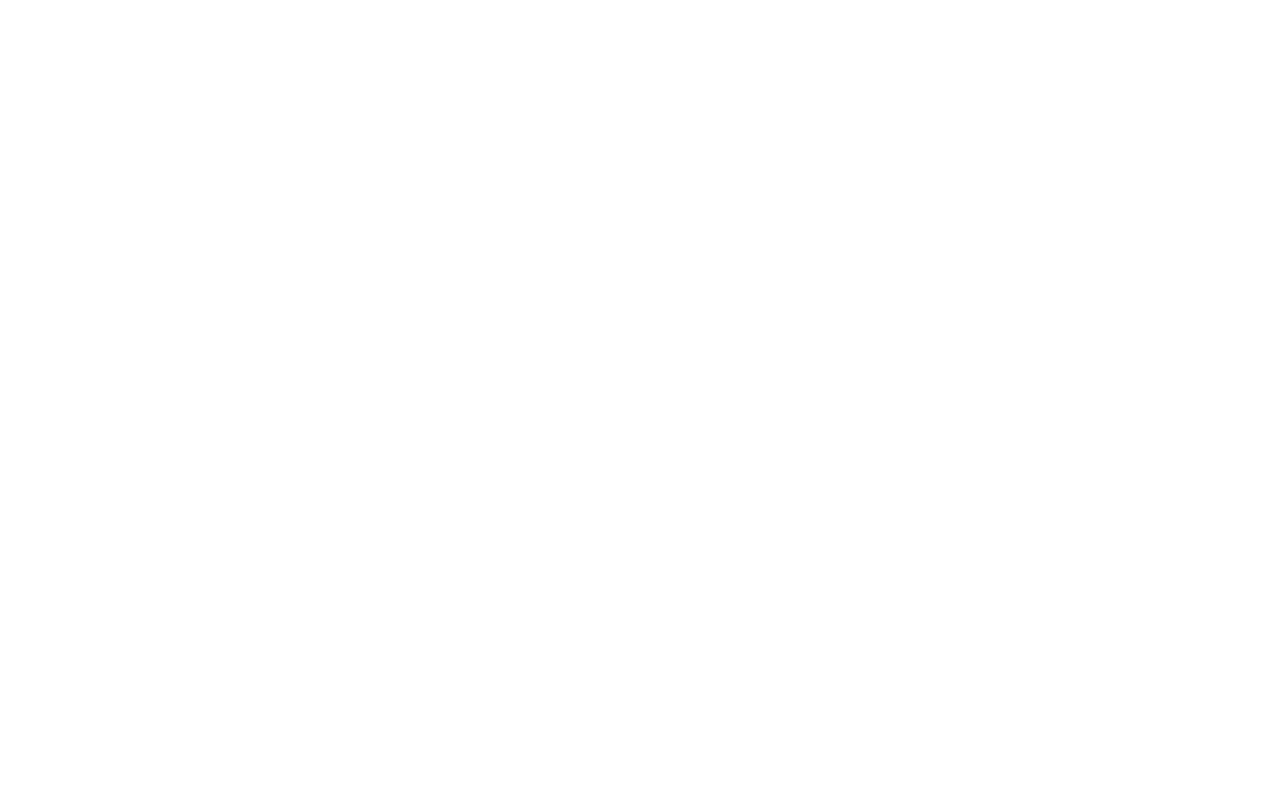
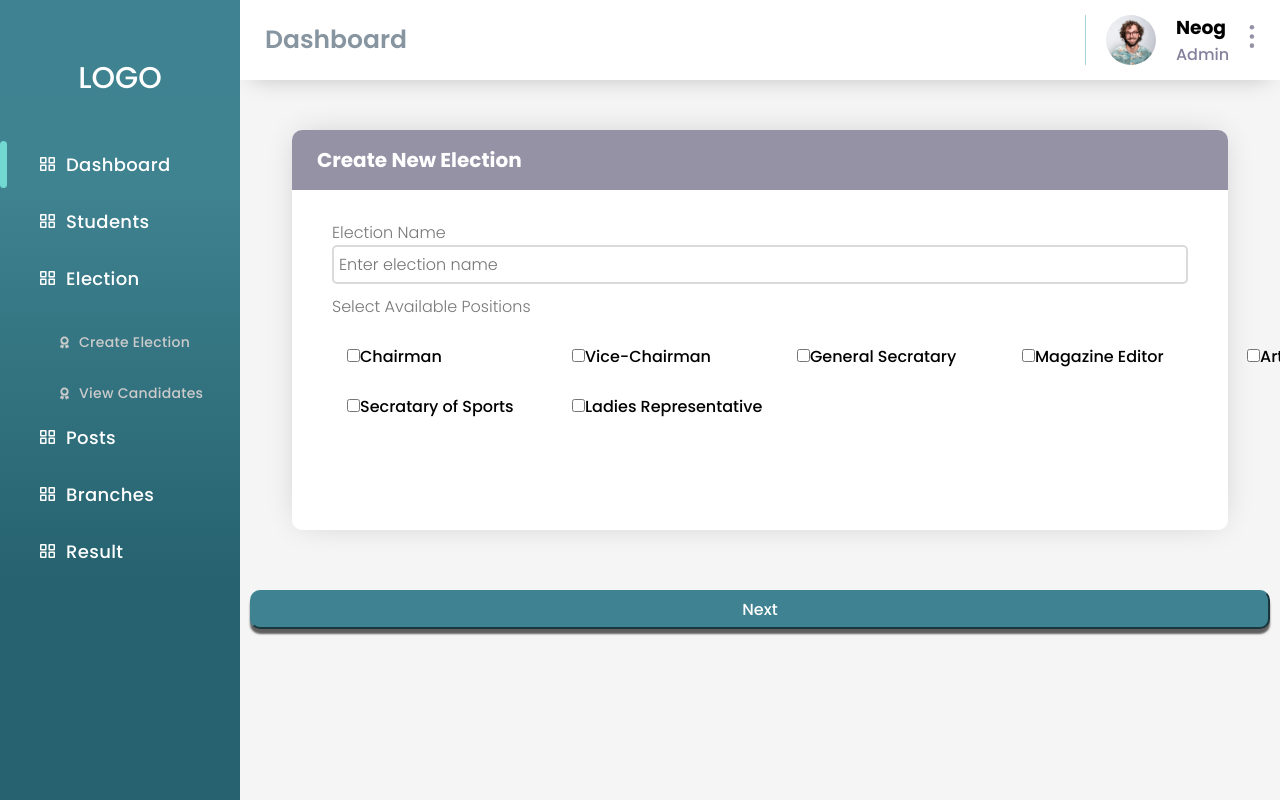
Before and after one commit to Abhinandps/e-poll, a React (Create React App) app: page /dashboard/create-election in a window 1280 px wide. Before the commit this address had no page. Built offline with nearby package versions, Linux system fonts and the light colour scheme.

Commit message:
election created

```diff
--- a/src/App.js
+++ b/src/App.js
@@ -36,7 +36,7 @@
       </Route>
       <Route path='/dashboard' element={<AdminLayout/>}>
         <Route path='admin' />
-        <Route path='election' element={<CreateElection title="Create Election" />} />
+        <Route path='create-election' element={<CreateElection title="Create New Election" />} />
       </Route>
 
 
--- a/src/Routes/Admin/Election/CreateElection.jsx
+++ b/src/Routes/Admin/Election/CreateElection.jsx
@@ -1,15 +1,40 @@
 import React from 'react'
+import InputField from '../../../Components/Form/InputField'
 import FormLayout from '../../../Components/Layout/FormLayout'
+
+const Checkbox = ({ label }) => {
+  return (
+    <div className="checkbox-wrapper">
+      <label>
+        <input className="box" type="checkbox"  />
+        <span>{label}</span>
+      </label>
+    </div>
+  );
+};
 
 const CreateElection = ({title}) => {
   return (
-
     <>
     <FormLayout title={title}>
-      Contents
+    <form>
+    <InputField
+     Label="Election Name"
+     placeholder="Enter election name"
+     />
+    <h2>Select Available Positions</h2>
+    <div className='wrap'>
+    <Checkbox label="Chairman" />
+    <Checkbox label="Vice-Chairman" />
+    <Checkbox label="General Secratary" />
+    <Checkbox label="Magazine Editor" />
+    <Checkbox label="Arts club Secratary" />
+    <Checkbox label="Secratary of Sports" />
+    <Checkbox label="Ladies Representative" />
+    </div>
+    </form>
     </FormLayout>
     </>
-
   )
 }
 
--- a/src/Styles/FormLayout.css
+++ b/src/Styles/FormLayout.css
@@ -8,6 +8,13 @@
     border-radius:10px ;
     box-shadow: 0px -1px 33px -8px rgba(0, 0, 0, 0.2);
 }
+.form-content h2{
+    padding-left: 10px;
+    font-weight: 300;
+    font-size: 16px;
+    color: #787878;
+
+}
 
 .form-header{
     height: 60px;
@@ -16,7 +23,6 @@
     display: flex;
     justify-content: flex-start;
     align-items: center;
-
 }
 
 .form-header h2{
@@ -28,6 +34,17 @@
     padding: 20px 30px;
 }
 
-.button-section{
+/* .button-section{
+   display: flex;
+   justify-content: flex-end;
    width: 100px;
+   align-items: center;
+} */
+
+.form-content .wrap{
+    padding: 25px;
+    display: grid;
+    grid-template-columns: repeat(5,200px);
+    gap: 25px;
+
 }
--- a/src/Styles/Home.css
+++ b/src/Styles/Home.css
@@ -154,6 +154,7 @@
     background: #FFFFFF;
     border-radius: 20px;
     padding: 50px;
+    box-shadow: 0px 5px 2px rgba(0, 0, 0, 0.21);
 
 }
 
@@ -189,7 +190,7 @@
 .form-field label, .form-field select:first-of-type{
     font-weight: 300;
     font-size: 16px;
-    color: #515151;
+    color: #787878;
 }
 
 
```
